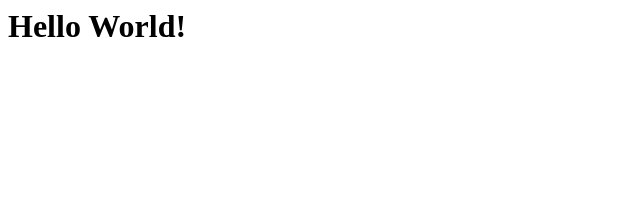
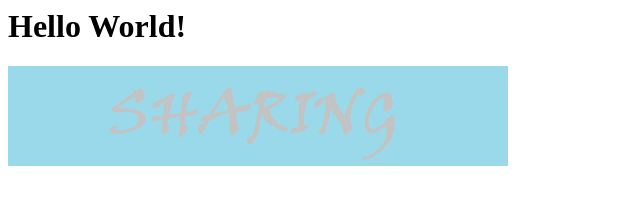
Before and after one commit to porkjen/git-tutorial, a plain HTML site: page index.html in a window 1280 px wide. Shown: the whole page, without its empty margins (0-640 px from the left). Drawn offline with Linux system fonts and the light colour scheme.

Commit message:
新增sharing.png

```diff
--- a/index.html
+++ b/index.html
@@ -1 +1,2 @@
 <h1>Hello World!</h1>
+<img src="sharing.png" height="100">
```
Also changed, not shown: sharing.png (added).
